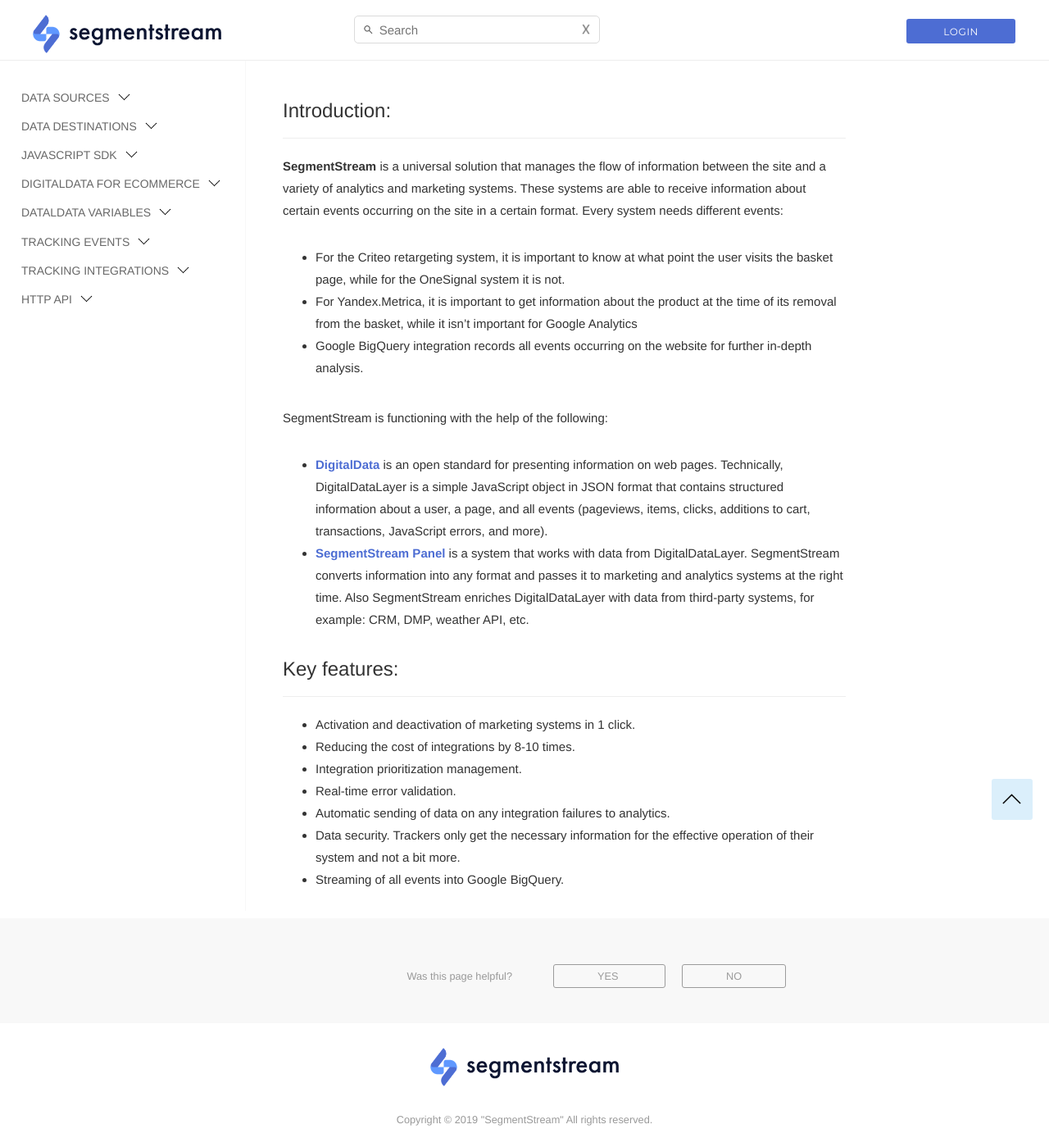
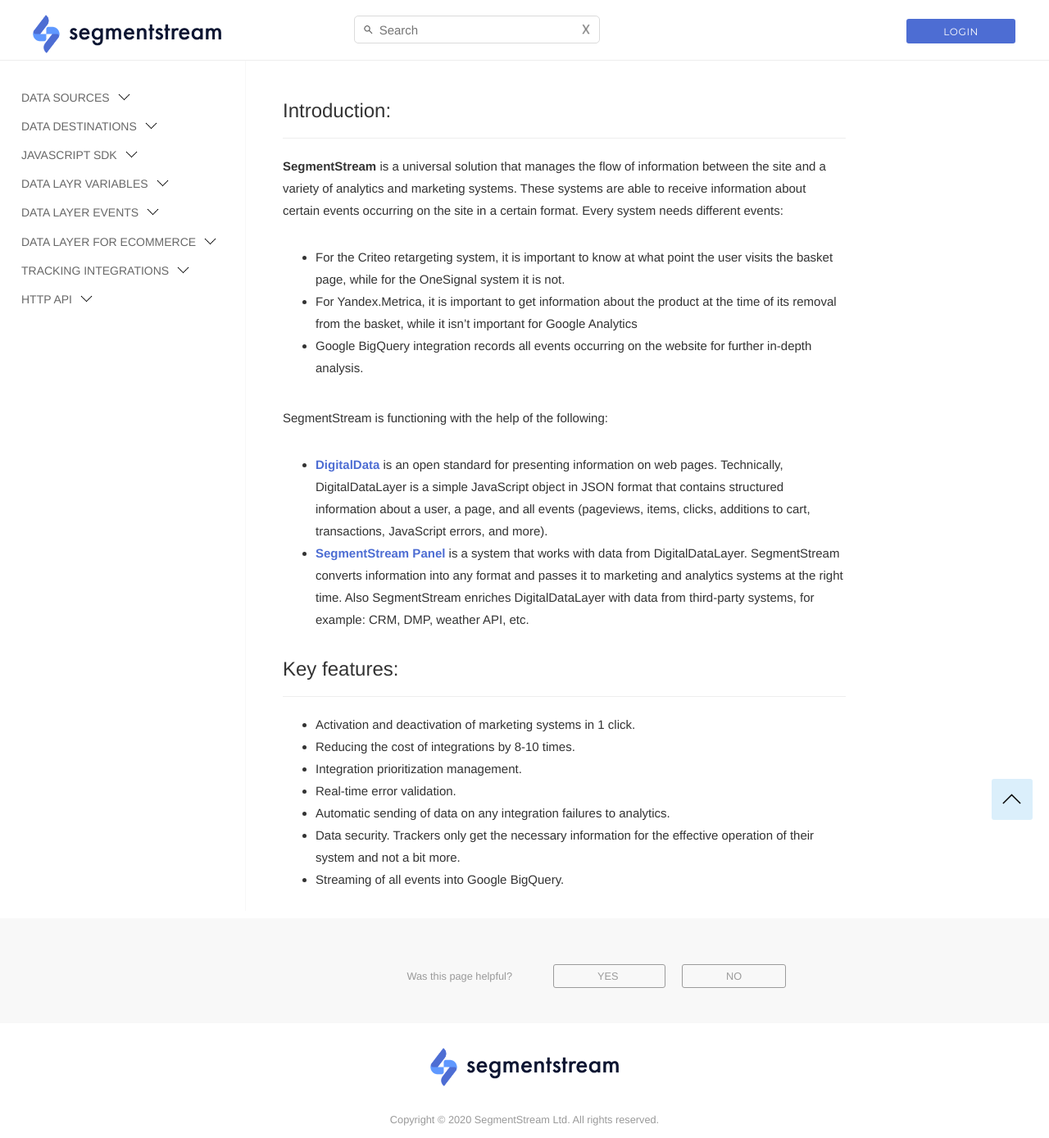
Before and after one commit to segmentstream-com/segmentstream-com.github.io, a Jekyll site: the page built from index.md, in a window 1280 px wide. Shown: the whole page at 82% size. Built offline with Jekyll 4.4.1, drawn with Linux system fonts in a browser that asks for light colours; nearby versions of some CDN libraries.

Commit message:
menu fixees

```diff
--- a/_config.yml
+++ b/_config.yml
@@ -18,9 +18,9 @@
     ['datasources', 'Data Sources'],
     ['datadestinations', 'Data Destinations'],
     ['javascript-sdk', 'JavaScript SDK'],
-    ['ecommerce', 'DigitalData for Ecommerce'],
-    ['digitaldata', 'DatalData Variables'],
-    ['events', 'Tracking Events'],
+    ['digitaldata', 'Data Layr Variables'],
+    ['events', 'Data Layer Events'],
+    ['ecommerce', 'Data Layer for Ecommerce'],
     ['integrations', 'Tracking Integrations'],
     ['http-api', 'HTTP API']
 ]
--- a/_includes/footer.html
+++ b/_includes/footer.html
@@ -19,4 +19,4 @@
     </div>
 </div>
 <a href="{{ site.baseurl }}/"><img src="/img/segmentstream-logo.png" height="47" alt={{ site.title }} class="ddm-logo-footer"></a>
-<p class="copyright">Copyright © 2019 "SegmentStream" All rights reserved.</p>
+<p class="copyright">Copyright © {{ 'now' | date: "%Y" }} SegmentStream Ltd. All rights reserved.</p>
--- a/_layouts/default.html
+++ b/_layouts/default.html
@@ -15,7 +15,7 @@
         <!-- <link rel="shortcut icon" type="image/x-icon" href="{{ site.baseurl }}/favicon/favicon.ico"> -->
         <link href="https://maxcdn.bootstrapcdn.com/bootstrap/3.3.5/css/bootstrap.min.css" rel="stylesheet">
         <link rel="stylesheet" href="{{ site.baseurl }}/css/syntax.css">
-        <link rel="stylesheet" href="{{ site.baseurl }}/css/main.css?v=1.5">
+        <link rel="stylesheet" href="{{ site.baseurl }}/css/main.css?v=1.6">
         <link href="https://fonts.googleapis.com/css?family=Montserrat" rel="stylesheet">
         <link href="https://fonts.googleapis.com/css?family=Open+Sans" rel="stylesheet">
         <script src="https://code.jquery.com/jquery-3.2.1.min.js" integrity="sha256-hwg4gsxgFZhOsEEamdOYGBf13FyQuiTwlAQgxVSNgt4=" crossorigin="anonymous"></script>
--- a/css/main.css
+++ b/css/main.css
@@ -444,7 +444,7 @@
         position: absolute;
         background: #fff;
         z-index: 1000;
-        width: 250px
+        width: 100%;
     }
 
     #content {
```
